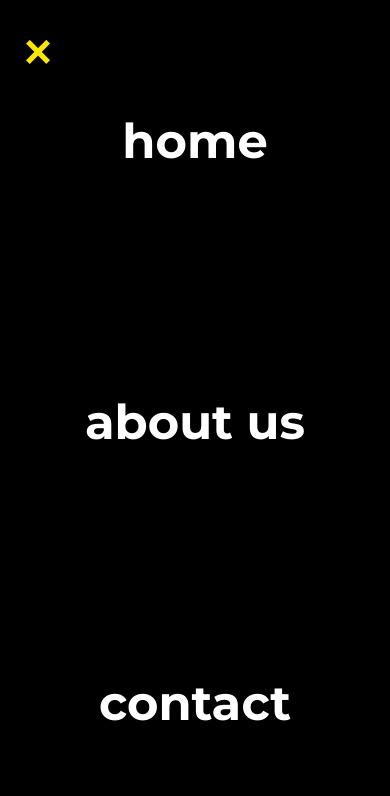
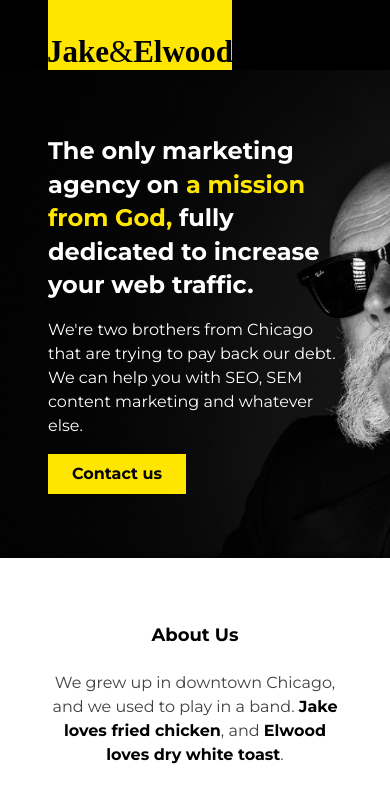
Before and after one commit to candytale55/blues-brothers-themed-agency, a website built with Vite: page index.html in a window 390 px wide. Both pictures are taken after a click on the button "Close navigation". Shown: the top 796 px of the page. Built offline with nearby package versions, Linux system fonts and the light colour scheme.

Commit message:
feat(navigatio): implement mobile navigation toggle functionality from open to close. - burger menu to open is still pending.

```diff
--- a/index.html
+++ b/index.html
@@ -31,7 +31,7 @@
         </a>
 
 
-      <nav class="header-nav">
+      <nav class="header-nav navigation-open">
         <button class="close-nav-btn" aria-label="Close navigation">
           &times;
         </button>
--- a/src/css/style.css
+++ b/src/css/style.css
@@ -195,12 +195,18 @@ header {
 }
 
 .header-nav {
+  background-color: var(--bg-secondary);
+  width: 100%;
   position: fixed;
-  background-color: var(--bg-secondary);
   top: 0;
   right: 0;
   bottom: 0;
-  left: 0;
+  left: 100%; /* Shifts the nav out of the way to the left 100% */
+  transform: translateX(0);
+}
+
+.navigation-open {
+  transform: translateX(-100%); /* Brings the nav into view again */
 }
 
 .nav-list {
--- a/src/js/main.js
+++ b/src/js/main.js
@@ -5,3 +5,13 @@
 const copyYear = document.querySelector(".copy-year");
 copyYear.textContent = new Date().getFullYear();
 // TODO: Make this a function?
+
+
+// ========== TOGGLE NAVIGATION ==========
+
+const closeNavBtn = document.querySelector(".close-nav-btn");
+const headerNav = document.querySelector(".header-nav");
+
+closeNavBtn.addEventListener("click", () => {
+    headerNav.classList.remove('navigation-open');
+});
```
